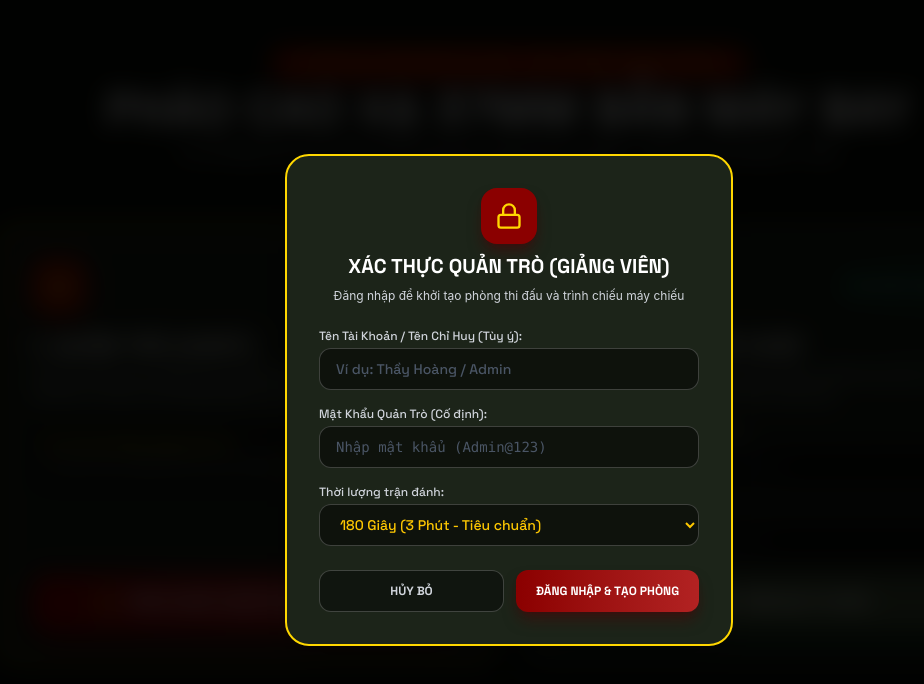
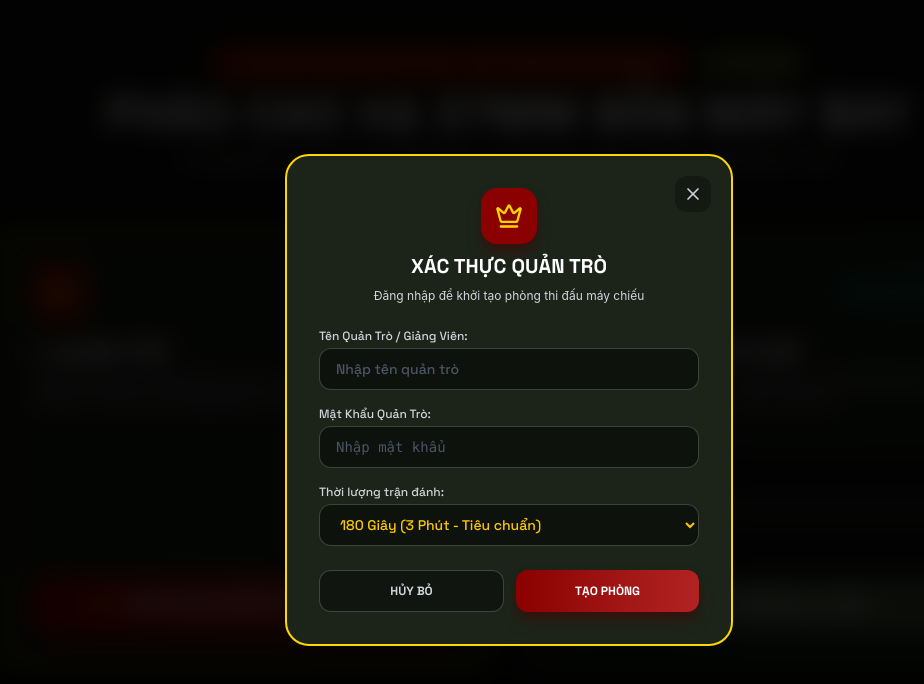
Before and after one commit to TaHoang715/DBP-Air-Defense, a React (Vite) app: page / in a window 1280 px wide. Both pictures are taken after a click on the button "ĐĂNG NHẬP QUẢN TRÒ & TẠO PHÒNG". Shown: the top 684 px of the page, without its empty margins (131-1055 px from the left). Built offline with nearby package versions, Linux system fonts and the light colour scheme; no server answers.

Commit message:
feat(ui): add RulesModal, remove password leaks from UI, clean input placeholders, and polish card styling

```diff
--- a/src/App.tsx
+++ b/src/App.tsx
@@ -9,6 +9,7 @@ import { PlaneDossierModal } from './components/PlaneDossierModal';
 import { VictoryModal } from './components/VictoryModal';
 import { LeaderboardModal } from './components/LeaderboardModal';
 import { TeacherHostView } from './components/TeacherHostView';
+import { RulesModal } from './components/RulesModal';
 import type { LeaderboardEntry } from './components/LeaderboardModal';
 import type { HistoricalPlane } from './data/planesData';
 import { sound } from './audio/SoundEngine';
@@ -25,9 +26,9 @@ import {
   LogIn,
   Shield,
   Sparkles,
-  ArrowRight,
-  CheckCircle2,
-  AlertCircle
+  ScrollText,
+  AlertCircle,
+  X
 } from 'lucide-react';
 
 const INITIAL_TIME = 180; // 3 minutes battle session
@@ -82,6 +83,7 @@ export default function App() {
   const [isQuizOpen, setIsQuizOpen] = useState<boolean>(false);
   const [activeDossierPlane, setActiveDossierPlane] = useState<HistoricalPlane | null>(null);
   const [isLeaderboardOpen, setIsLeaderboardOpen] = useState<boolean>(false);
+  const [isRulesOpen, setIsRulesOpen] = useState<boolean>(false);
   const [isMuted, setIsMuted] = useState<boolean>(false);
 
   // Admin / Host Login State
@@ -178,8 +180,8 @@ export default function App() {
     e.preventDefault();
     setAdminError('');
 
-    if (adminPassword.trim() !== 'Admin@123') {
-      setAdminError('Mật khẩu quản trò không chính xác! (Gợi ý: Admin@123)');
+    if (adminPassword !== 'Admin@123') {
+      setAdminError('Mật khẩu quản trò không chính xác! Vui lòng thử lại.');
       return;
     }
 
@@ -341,11 +343,20 @@ export default function App() {
       {/* ═══ 2. GIAO DIỆN TRANG CHỦ CHÍNH: 2 KHUNG RÕ RÀNG (QUẢN TRÒ & NGƯỜI CHƠI) ═══ */}
       {appMode === 'MENU' && (
         <div className="relative z-30 w-full h-full flex flex-col justify-between p-6 sm:p-10 camo-gradient trench-texture overflow-y-auto">
-          {/* Top Title Banner */}
-          <div className="text-center space-y-2 max-w-4xl mx-auto pt-2">
-            <div className="inline-flex items-center gap-2 px-4 py-1.5 rounded-full bg-[#8b0000] border border-[#ffd700]/60 text-[#ffd700] font-military font-bold text-xs uppercase tracking-widest shadow-lg shadow-red-950/60">
-              ★ CHIẾN DỊCH ĐIỆN BIÊN PHỦ 1954 · ĐẤU TRƯỜNG PHÒNG KHÔNG ★
+          {/* Top Title Banner & Rules Button */}
+          <div className="text-center space-y-3 max-w-4xl mx-auto pt-2">
+            <div className="flex items-center justify-center gap-3">
+              <div className="inline-flex items-center gap-2 px-4 py-1.5 rounded-full bg-[#8b0000] border border-[#ffd700]/60 text-[#ffd700] font-military font-bold text-xs uppercase tracking-widest shadow-lg shadow-red-950/60">
+                ★ CHIẾN DỊCH ĐIỆN BIÊN PHỦ 1954 · ĐẤU TRƯỜNG PHÒNG KHÔNG ★
+              </div>
+              <button
+                onClick={() => setIsRulesOpen(true)}
+                className="px-3.5 py-1.5 rounded-full bg-[#2d3b27] hover:bg-[#3a4b32] border border-[#ffd700]/50 text-[#ffd700] font-military font-bold text-xs flex items-center gap-1.5 transition-all cursor-pointer shadow-md"
+              >
+                <ScrollText className="w-3.5 h-3.5" /> LUẬT CHƠI
+              </button>
             </div>
+
             <h1 className="text-3xl sm:text-4xl md:text-5xl font-black font-military text-white tracking-wide">
               PHÁO CAO XẠ 37MM BẮN MÁY BAY
             </h1>
@@ -372,27 +383,19 @@ export default function App() {
 
                 <div>
                   <h2 className="text-2xl font-black font-military text-white">
-                    1. QUẢN TRÒ (HOST)
+                    1. QUẢN TRÒ
                   </h2>
                   <p className="text-xs text-gray-300 font-military mt-1 leading-relaxed">
                     Dành cho Giảng viên / Người điều hành lớp học. Tạo phòng thi đấu, phát mã PIN cho cả lớp, theo dõi Bảng điểm Live và Bục vinh danh Top 3.
                   </p>
                 </div>
-
-                <div className="p-3.5 bg-black/30 rounded-2xl border border-white/5 space-y-1.5 text-xs text-gray-300 font-military">
-                  <div className="flex items-center gap-2 text-[#ffd700] font-bold">
-                    <Sparkles className="w-3.5 h-3.5" /> Yêu cầu đăng nhập quản trò:
-                  </div>
-                  <p className="text-[11px] text-gray-400">
-                    Tài khoản tùy ý · Mật khẩu xác thực cố định: <span className="text-yellow-400 font-mono font-bold">Admin@123</span>
-                  </p>
-                </div>
               </div>
 
-              <div className="pt-6 relative z-10">
+              <div className="pt-8 relative z-10">
                 <button
                   onClick={() => {
                     setAdminError('');
+                    setAdminPassword('');
                     setShowAdminLoginModal(true);
                   }}
                   className="w-full py-4 rounded-2xl bg-gradient-to-r from-[#8b0000] to-[#b22222] hover:from-[#a00000] hover:to-[#c41e3a] text-white font-military font-black text-sm md:text-base flex items-center justify-center gap-3 shadow-xl shadow-red-950/80 transition-all cursor-pointer hover:scale-[1.02]"
@@ -430,13 +433,13 @@ export default function App() {
                 <form onSubmit={handleStudentJoinSubmit} className="space-y-3 pt-1">
                   <div>
                     <label className="block text-[11px] font-military text-gray-300 mb-1">
-                      Mã PIN Phòng (6 số trên máy chiếu):
+                      Mã PIN Phòng:
                     </label>
                     <input
                       type="text"
                       value={studentPin}
                       onChange={(e) => setStudentPin(e.target.value)}
-                      placeholder="Ví dụ: 195401 hoặc DBP123"
+                      placeholder="Nhập mã PIN"
                       maxLength={10}
                       className="w-full bg-black/60 border border-white/20 rounded-xl px-4 py-2.5 text-sm font-mono uppercase text-yellow-400 placeholder:text-gray-600 focus:outline-none focus:border-emerald-500"
                     />
@@ -444,13 +447,13 @@ export default function App() {
 
                   <div>
                     <label className="block text-[11px] font-military text-gray-300 mb-1">
-                      Họ & Tên Sinh Viên / Chiến Sĩ:
+                      Họ & Tên Sinh Viên:
                     </label>
                     <input
                       type="text"
                       value={studentName}
                       onChange={(e) => setStudentName(e.target.value)}
-                      placeholder="Ví dụ: Nguyễn Văn A - Nhóm 1"
+                      placeholder="Nhập họ và tên"
                       className="w-full bg-black/60 border border-white/20 rounded-xl px-4 py-2.5 text-xs sm:text-sm font-military text-white placeholder:text-gray-600 focus:outline-none focus:border-emerald-500"
                     />
                   </div>
@@ -464,7 +467,7 @@ export default function App() {
 
                   <button
                     type="submit"
-                    className="w-full py-4 mt-2 rounded-2xl bg-[#44563a] hover:bg-[#556b2f] text-white font-military font-black text-sm md:text-base flex items-center justify-center gap-3 shadow-xl shadow-green-950/50 transition-all cursor-pointer hover:scale-[1.02]"
+                    className="w-full py-3.5 mt-1 rounded-2xl bg-[#44563a] hover:bg-[#556b2f] text-white font-military font-black text-sm md:text-base flex items-center justify-center gap-3 shadow-xl shadow-green-950/50 transition-all cursor-pointer hover:scale-[1.02]"
                   >
                     <LogIn className="w-5 h-5 text-emerald-300" />
                     VÀO TRẬN ĐỊA THI ĐẤU
@@ -476,6 +479,14 @@ export default function App() {
 
           {/* Bottom Bar: Solo Practice & Leaderboard */}
           <div className="max-w-4xl w-full mx-auto flex flex-wrap items-center justify-center gap-4 text-xs font-military pt-2 pb-2">
+            <button
+              onClick={() => setIsRulesOpen(true)}
+              className="px-5 py-2.5 rounded-xl bg-black/40 hover:bg-black/60 border border-white/15 text-gray-300 hover:text-[#ffd700] flex items-center gap-2 transition-all cursor-pointer"
+            >
+              <ScrollText className="w-4 h-4 text-[#ffd700]" />
+              Luật Chơi
+            </button>
+
             <button
               onClick={handleStartSoloGame}
               className="px-5 py-2.5 rounded-xl bg-black/40 hover:bg-black/60 border border-white/15 text-gray-300 hover:text-white flex items-center gap-2 transition-all cursor-pointer"
@@ -489,26 +500,33 @@ export default function App() {
               className="px-5 py-2.5 rounded-xl bg-black/40 hover:bg-black/60 border border-white/15 text-gray-300 hover:text-[#ffd700] flex items-center gap-2 transition-all cursor-pointer"
             >
               <Trophy className="w-4 h-4 text-[#ffd700]" />
-              Bảng Vàng Danh Dự Toàn Cầu
+              Bảng Vàng Danh Dự
             </button>
           </div>
         </div>
       )}
 
-      {/* ═══ 3. MODAL ĐĂNG NHẬP QUẢN TRÒ (MẬT KHẨU CỐ ĐỊNH Admin@123) ═══ */}
+      {/* ═══ 3. MODAL ĐĂNG NHẬP QUẢN TRÒ ═══ */}
       {showAdminLoginModal && (
         <div className="fixed inset-0 z-50 flex items-center justify-center p-4 bg-black/85 backdrop-blur-md">
-          <div className="w-full max-w-md bg-[#1c2419] border-2 border-[#ffd700] rounded-3xl shadow-2xl p-6 sm:p-8 space-y-6 text-[#f7f6f2]">
+          <div className="w-full max-w-md bg-[#1c2419] border-2 border-[#ffd700] rounded-3xl shadow-2xl p-6 sm:p-8 space-y-6 text-[#f7f6f2] relative">
+            <button
+              onClick={() => setShowAdminLoginModal(false)}
+              className="absolute top-5 right-5 p-2 rounded-xl bg-black/30 hover:bg-black/50 text-gray-300 hover:text-white transition-colors"
+            >
+              <X className="w-5 h-5" />
+            </button>
+
             {/* Header */}
             <div className="text-center space-y-2">
               <div className="w-14 h-14 rounded-2xl bg-[#8b0000] text-[#ffd700] flex items-center justify-center mx-auto shadow-lg shadow-red-950/60 font-bold">
-                <Lock className="w-7 h-7" />
+                <Crown className="w-7 h-7" />
               </div>
               <h3 className="text-xl font-black font-military text-white">
-                XÁC THỰC QUẢN TRÒ (GIẢNG VIÊN)
+                XÁC THỰC QUẢN TRÒ
               </h3>
               <p className="text-xs text-gray-300">
-                Đăng nhập để khởi tạo phòng thi đấu và trình chiếu máy chiếu
+                Đăng nhập để khởi tạo phòng thi đấu máy chiếu
               </p>
             </div>
 
@@ -516,13 +534,13 @@ export default function App() {
             <form onSubmit={handleAdminLoginSubmit} className="space-y-4">
               <div className="space-y-1">
                 <label className="block text-xs font-military text-gray-300">
-                  Tên Tài Khoản / Tên Chỉ Huy (Tùy ý):
+                  Tên Quản Trò / Giảng Viên:
                 </label>
                 <input
                   type="text"
                   value={adminUsername}
                   onChange={(e) => setAdminUsername(e.target.value)}
-                  placeholder="Ví dụ: Thầy Hoàng / Admin"
+                  placeholder="Nhập tên quản trò"
                   required
                   className="w-full bg-black/50 border border-white/20 rounded-xl px-4 py-2.5 text-xs sm:text-sm font-military text-white placeholder:text-gray-600 focus:outline-none focus:border-[#ffd700]"
                 />
@@ -530,13 +548,13 @@ export default function App() {
 
               <div className="space-y-1">
                 <label className="block text-xs font-military text-gray-300">
-                  Mật Khẩu Quản Trò (Cố định):
+                  Mật Khẩu Quản Trò:
                 </label>
                 <input
                   type="password"
                   value={adminPassword}
                   onChange={(e) => setAdminPassword(e.target.value)}
-                  placeholder="Nhập mật khẩu (Admin@123)"
+                  placeholder="Nhập mật khẩu"
                   required
                   className="w-full bg-black/50 border border-white/20 rounded-xl px-4 py-2.5 text-xs sm:text-sm font-mono text-white placeholder:text-gray-600 focus:outline-none focus:border-[#ffd700]"
                 />
@@ -576,7 +594,7 @@ export default function App() {
                   type="submit"
                   className="flex-1 py-3 rounded-xl bg-gradient-to-r from-[#8b0000] to-[#b22222] hover:from-[#a00000] hover:to-[#c41e3a] text-white font-military font-bold text-xs shadow-lg shadow-red-950/60 cursor-pointer"
                 >
-                  ĐĂNG NHẬP & TẠO PHÒNG
+                  TẠO PHÒNG
                 </button>
               </div>
             </form>
@@ -652,6 +670,12 @@ export default function App() {
         onClose={() => setIsLeaderboardOpen(false)}
         entries={leaderboard}
       />
+
+      {/* ═══ 9. RULES MODAL ═══ */}
+      <RulesModal
+        isOpen={isRulesOpen}
+        onClose={() => setIsRulesOpen(false)}
+      />
     </div>
   );
 }
--- /dev/null
+++ b/src/components/RulesModal.tsx
@@ -0,0 +1,131 @@
+import React from 'react';
+import { motion, AnimatePresence } from 'motion/react';
+import {
+  ScrollText,
+  X,
+  Crosshair,
+  HelpCircle,
+  Clock,
+  Award,
+  Lock,
+  Flame,
+  CheckCircle2,
+  ShieldAlert
+} from 'lucide-react';
+
+interface RulesModalProps {
+  isOpen: boolean;
+  onClose: () => void;
+}
+
+export const RulesModal: React.FC<RulesModalProps> = ({ isOpen, onClose }) => {
+  if (!isOpen) return null;
+
+  return (
+    <AnimatePresence>
+      <div className="fixed inset-0 z-50 flex items-center justify-center p-4 bg-black/85 backdrop-blur-md">
+        <motion.div
+          initial={{ scale: 0.95, opacity: 0, y: 20 }}
+          animate={{ scale: 1, opacity: 1, y: 0 }}
+          exit={{ scale: 0.95, opacity: 0, y: 20 }}
+          className="bg-[#1c2419] border-2 border-[#d4af37] rounded-3xl shadow-2xl w-full max-w-2xl max-h-[90vh] overflow-hidden flex flex-col text-[#f7f6f2]"
+        >
+          {/* Header */}
+          <div className="bg-[#2d3b27] border-b border-[#44563a] p-5 md:p-6 flex justify-between items-center shrink-0">
+            <h2 className="text-xl md:text-2xl font-military font-bold flex items-center gap-3 text-[#ffd700]">
+              <ScrollText className="w-6 h-6 text-[#ffd700]" />
+              LUẬT CHƠI ĐẤU TRƯỜNG PHÒNG KHÔNG 1954
+            </h2>
+            <button
+              onClick={onClose}
+              className="p-2 rounded-xl bg-black/30 hover:bg-black/50 text-gray-300 hover:text-white transition-colors"
+            >
+              <X className="w-5 h-5" />
+            </button>
+          </div>
+
+          {/* Body Content */}
+          <div className="p-6 md:p-8 overflow-y-auto space-y-6 text-sm text-gray-200 font-military custom-scrollbar">
+            {/* Slogan banner */}
+            <div className="bg-[#8b0000]/30 border-l-4 border-[#8b0000] p-4 rounded-r-2xl">
+              <p className="text-white leading-relaxed italic text-sm md:text-base font-medium">
+                "Khống chế hoàn toàn bầu trời Mường Thanh, cắt đứt cầu hàng không tiếp tế của thực dân Pháp và ghi nhớ những mốc son lịch sử chấn động địa cầu!"
+              </p>
+            </div>
+
+            {/* 3 Core Phases */}
+            <section className="space-y-3">
+              <h3 className="font-bold text-base md:text-lg text-white flex items-center gap-2">
+                <Crosshair className="w-5 h-5 text-[#ffd700]" /> 3 Giai Đoạn Vận Hành Chính
+              </h3>
+
+              <div className="space-y-3">
+                {/* Phase 1 */}
+                <div className="p-4 rounded-2xl bg-black/35 border border-white/10 space-y-1.5">
+                  <div className="font-bold text-amber-400 flex items-center gap-2 text-sm">
+                    <HelpCircle className="w-4 h-4" /> 1. Giai Đoạn Nạp Đạn (Khảo Sát Lịch Sử)
+                  </div>
+                  <p className="text-xs md:text-sm text-gray-300 leading-relaxed">
+                    Người chơi giải các câu đố trắc nghiệm lịch sử Chiến dịch Điện Biên Phủ 1954. Trả lời đúng nhận <strong>4 - 5 viên đạn pháo 37mm</strong> và <strong>đạn nổ phân mảnh Flak</strong>. Có thưởng Combo khi trả lời đúng liên tiếp.
+                  </p>
+                </div>
+
+                {/* Phase 2 */}
+                <div className="p-4 rounded-2xl bg-black/35 border border-white/10 space-y-1.5">
+                  <div className="font-bold text-red-400 flex items-center gap-2 text-sm">
+                    <Flame className="w-4 h-4" /> 2. Giai Đoạn Bắn Máy Bay (Tốc Độ Tăng Dần)
+                  </div>
+                  <p className="text-xs md:text-sm text-gray-300 leading-relaxed">
+                    Điều khiển nòng pháo 37mm ngắm bắn các loại máy bay địch (F8F Bearcat, Hellcat, C-47, B-26...). <strong>Tốc độ bay và tần suất xuất hiện của máy bay sẽ ngày càng nhanh hơn theo thời gian</strong>, đòi hỏi khả năng ngắm đón hướng bay chính xác.
+                  </p>
+                </div>
+
+                {/* Phase 3 */}
+                <div className="p-4 rounded-2xl bg-black/35 border border-white/10 space-y-1.5">
+                  <div className="font-bold text-emerald-400 flex items-center gap-2 text-sm">
+                    <Lock className="w-4 h-4" /> 3. Giai Đoạn Đọc Hồ Sơ Chiến Tích (Bắt Buộc - Không Skip)
+                  </div>
+                  <p className="text-xs md:text-sm text-gray-300 leading-relaxed">
+                    Khi bắn hạ 1 máy bay, màn hình sẽ hiển thị chi tiết tên hiệu, giờ và ngày bị bắn rơi trong 56 ngày đêm chiến dịch 1954. <strong>Đồng hồ đếm ngược 6 giây bắt buộc, tuyệt đối không có nút Bỏ qua (Skip)</strong> để người chơi buộc phải ghi nhớ kiến thức lịch sử.
+                  </p>
+                </div>
+              </div>
+            </section>
+
+            {/* Scoring System */}
+            <section className="space-y-3">
+              <h3 className="font-bold text-base md:text-lg text-white flex items-center gap-2">
+                <Award className="w-5 h-5 text-[#ffd700]" /> Cơ Chế Tính Điểm & Vinh Danh
+              </h3>
+
+              <div className="p-4 rounded-2xl bg-black/35 border border-[#d4af37]/30 grid grid-cols-1 sm:grid-cols-2 gap-3 text-xs">
+                <div className="flex items-start gap-2">
+                  <CheckCircle2 className="w-4 h-4 text-emerald-400 shrink-0 mt-0.5" />
+                  <span>Điểm cộng dồn theo độ khó của từng loại máy bay và số câu trắc nghiệm đúng.</span>
+                </div>
+                <div className="flex items-start gap-2">
+                  <CheckCircle2 className="w-4 h-4 text-emerald-400 shrink-0 mt-0.5" />
+                  <span>Xếp loại danh hiệu chiến sĩ: <em>Anh hùng Tô Vĩnh Diện, Dũng sĩ Diệt máy bay, Chiến sĩ Thi đua...</em></span>
+                </div>
+                <div className="flex items-start gap-2 sm:col-span-2">
+                  <CheckCircle2 className="w-4 h-4 text-emerald-400 shrink-0 mt-0.5" />
+                  <span>Trong chế độ Đấu trường lớp học, điểm số được đồng bộ Realtime lên máy chiếu và kết thúc bằng Bục vinh danh Top 3 Podium.</span>
+                </div>
+              </div>
+            </section>
+          </div>
+
+          {/* Footer */}
+          <div className="p-5 border-t border-[#44563a] bg-black/40 flex justify-end shrink-0">
+            <button
+              onClick={onClose}
+              className="bg-gradient-to-r from-[#8b0000] to-[#b22222] hover:from-[#a00000] hover:to-[#c41e3a] text-white px-8 py-3 rounded-xl font-military font-bold text-sm shadow-lg shadow-red-950/60 cursor-pointer active:scale-95 transition-all"
+            >
+              ĐÃ HIỂU LUẬT CHƠI · SẴN SÀNG!
+            </button>
+          </div>
+        </motion.div>
+      </div>
+    </AnimatePresence>
+  );
+};
```
